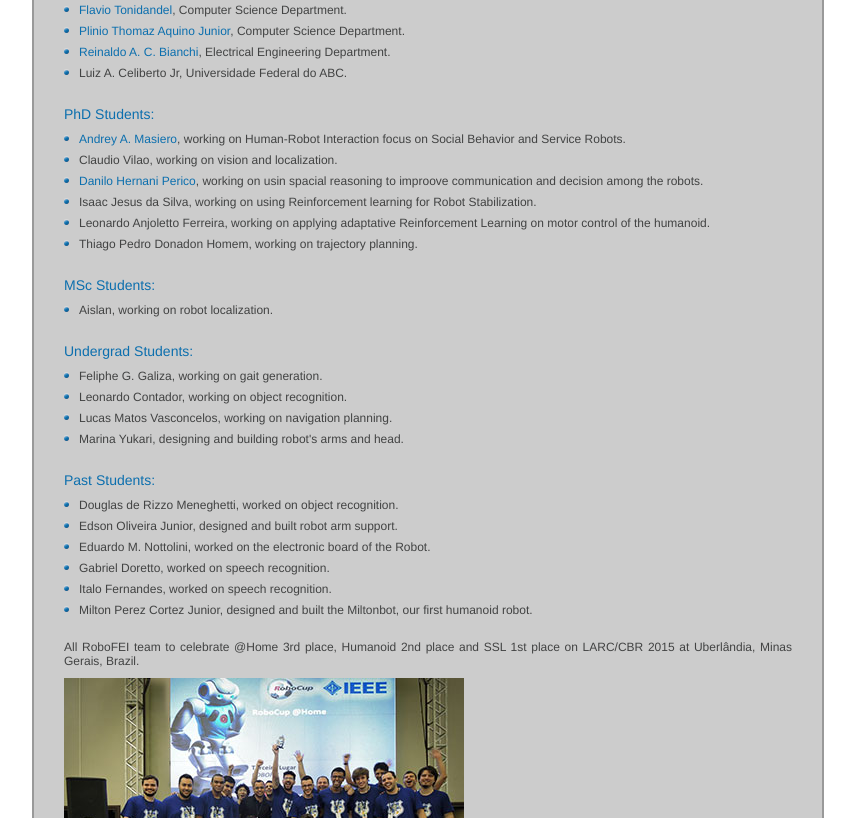
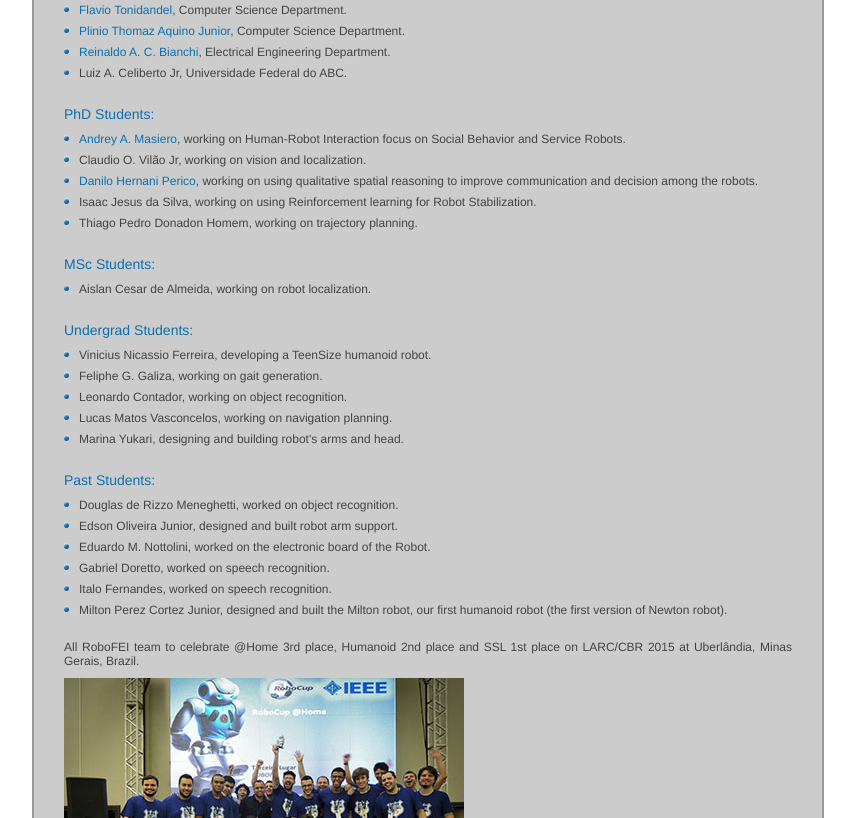
Before and after one commit to OpenFEI/site_robofei, a plain HTML site: page team_members.html in a window 1280 px wide. Shown: the part 345-1163 px from the top of the page, without its empty margins (212-1067 px from the left). Drawn offline with Linux system fonts and the light colour scheme.

Commit message:
correct team members

```diff
--- a/team_members.html
+++ b/team_members.html
@@ -41,20 +41,20 @@
             <h2>PhD Students:</h2>
             <ul>
                 <li><a href="http://www.andreymasiero.com">Andrey A. Masiero</a>, working on Human-Robot Interaction focus on Social Behavior and Service Robots.</li>
-                <li>Claudio Vilao, working on vision and localization.</li>
-                <li><a href="http://www.researchgate.net/profile/Danilo_Perico/">Danilo Hernani Perico</a>, working on usin spacial reasoning to improove communication and decision among the robots.</li>
+                <li>Claudio O. Vilão Jr, working on vision and localization.</li>
+                <li><a href="http://www.researchgate.net/profile/Danilo_Perico/">Danilo Hernani Perico</a>, working on using qualitative spatial reasoning to improve communication and decision among the robots.</li>
                 <li>Isaac Jesus da Silva, working on using Reinforcement learning for Robot Stabilization.</li>
-                <li>Leonardo Anjoletto Ferreira, working on applying adaptative Reinforcement Learning on motor control of the humanoid.</li>
                 <li>Thiago Pedro Donadon Homem, working on trajectory planning.</li>
             </ul>
 
             <h2>MSc Students:</h2>
             <ul>
-                <li>Aislan, working on robot localization.</li>
+                <li>Aislan Cesar de Almeida, working on robot localization.</li>
             </ul>
 
             <h2>Undergrad Students:</h2>
             <ul>
+                <li>Vinicius Nicassio Ferreira, developing a TeenSize humanoid robot.</li>
                 <li>Feliphe G. Galiza, working on gait generation.</li>
                 <li>Leonardo Contador, working on object recognition.</li>
                 <li>Lucas Matos Vasconcelos, working on navigation planning.</li>
@@ -68,7 +68,7 @@
                 <li>Eduardo M. Nottolini, worked on the electronic board of the Robot.</li>
                 <li>Gabriel Doretto, worked on speech recognition.</li>
                 <li>Italo Fernandes, worked on speech recognition.</li>
-                <li>Milton Perez Cortez Junior, designed and built the Miltonbot, our first humanoid robot.</li>
+                <li>Milton Perez Cortez Junior, designed and built the Milton robot, our first humanoid robot (the first version of Newton robot).</li>
             </ul>
 
             <p>All RoboFEI team to celebrate @Home 3rd place, Humanoid 2nd place and SSL 1st place on LARC/CBR 2015 at Uberlândia, Minas Gerais, Brazil.</p>
```
